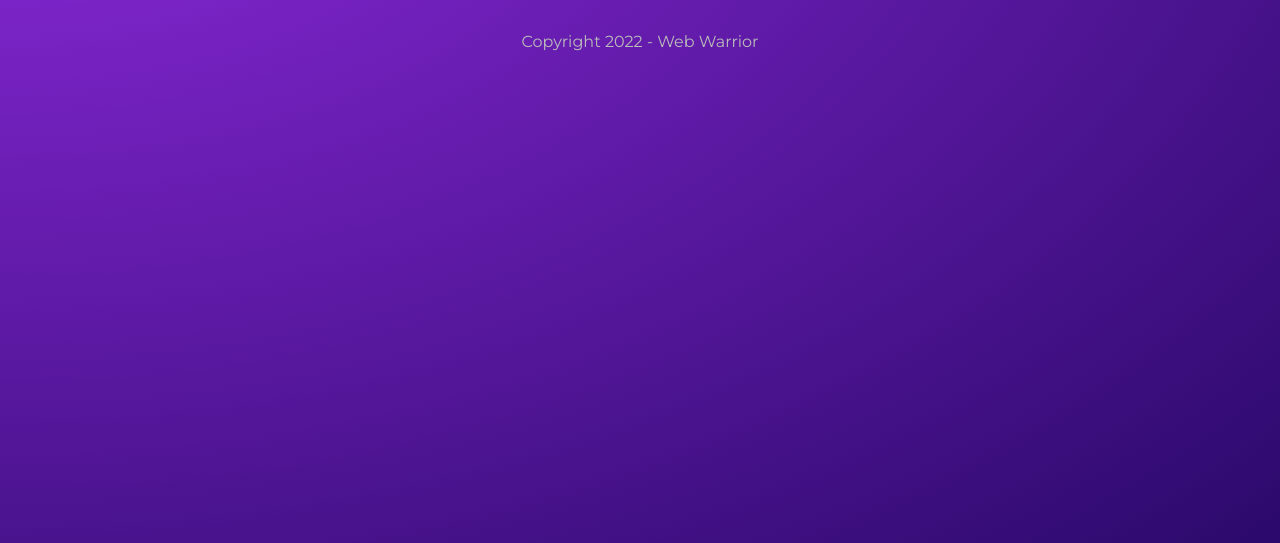
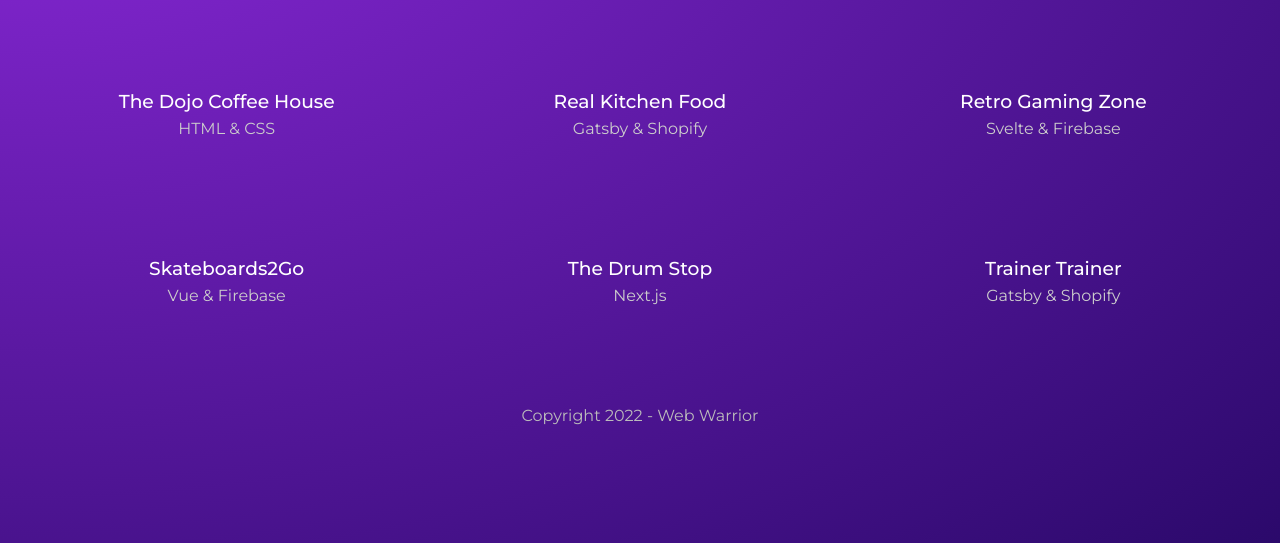
Before and after one commit to reanderagulto/Web-Warrior, a Gatsby site: page /projects in a window 1280 px wide. Shown: the part 257-800 px from the top of the page. Built offline with nearby package versions, Linux system fonts and the light colour scheme; Gatsby itself is replaced by a stand-in of ours.

Commit message:
Markdown files to HTML

```diff
--- a/package.json
+++ b/package.json
@@ -14,6 +14,8 @@
   },
   "dependencies": {
     "gatsby": "^5.0.0",
+    "gatsby-source-filesystem": "^5.0.0",
+    "gatsby-transformer-remark": "^6.0.0",
     "react": "^18.2.0",
     "react-dom": "^18.2.0"
   },
--- a/src/pages/projects/index.js
+++ b/src/pages/projects/index.js
@@ -1,14 +1,44 @@
+import { graphql, Link } from 'gatsby';
 import React from 'react'
 import Layout from '../../components/Layout'
-import { portfolio } from '../../styles/projects.module.css';
+import { portfolio, project } from '../../styles/projects.module.css';
 
-export default function Projects() {
+export default function Projects({ data }) {
+
+  console.log(data);
+  const projects = data.allMarkdownRemark.nodes
+
   return (
     <Layout>
       <div className={portfolio}>
           <h2>Portfolio</h2>
           <h3>Projects & website I've created</h3>
+          <div className={project}>
+            {projects.map(project => (
+              <Link to={"/projects/" + project.frontmatter.slug} key={project.id}>
+                <div>
+                  <h3>{project.frontmatter.title}</h3>
+                  <p>{project.frontmatter.stack}</p>
+                </div>
+              </Link>
+            ))}
+          </div>
       </div>
     </Layout>
   )
 }
+
+// Export Page Query
+export const query = graphql`
+query Projects {
+  allMarkdownRemark {
+    nodes {
+      frontmatter {
+        title
+        stack
+        slug
+      }
+      id
+    }
+  }
+}`;
--- /dev/null
+++ b/src/projects/dojo-coffee-house.md
@@ -0,0 +1,11 @@
+---
+title: The Dojo Coffee House
+stack: HTML & CSS
+slug: the-dojo-coffee-house
+---
+
+Lorem ninja ipsum dolor sit amet, consectetuer adipiscing elit, sed diam nonummy nibh euismod tincidunt ut laoreet dolore magna aliquam erat volutpat. Ut ninja wisi enim ad minim veniam, quis nostrud exerci tation ullamcorper suscipit ninja lobortis nisl ut aliquip ex ea commodo consequat. Duis ninja autem vel eum iriure dolor in hendrerit in vulputate ninja velit esse molestie consequat, vel illum dolore eu feugiat nulla ninja facilisis at vero eros et accumsan et iusto odio dignissim qui blandit praesent luptatum zzril delenit augue duis dolore te feugait nulla facilisi. Nam ninja ipsum liber tempor cum soluta nobis eleifend option congue nihil imperdiet doming id quod mazim placerat facer possim assum. Typi ninja non habent claritatem insitam; est usus legentis in iis qui facit eorum claritatem. Investigationes ninja demonstraverunt lectores legere me lius quod ii legunt saepius. Claritas ninja est etiam processus dynamicus, qui ninja sequitur mutationem consuetudium lectorum. Mirum ninja est notare quam littera gothica, quam nunc putamus parum claram, anteposuerit litterarum formas humanitatis per seacula quarta decima et quinta decima. Eodem ninja ipsum modo typi, qui nunc nobis videntur parum clari, fiant sollemnes in ninja futurum.
+
+### Lorem ninja ipsum dolor
+
+Lorem ninja ipsum dolor sit amet, consectetuer adipiscing elit, sed diam nonummy nibh euismod tincidunt ut laoreet dolore magna aliquam erat volutpat. Ut ninja wisi enim ad minim veniam, quis nostrud exerci tation ullamcorper suscipit ninja lobortis nisl ut aliquip ex ea commodo consequat. Duis ninja autem vel eum iriure dolor in hendrerit in vulputate ninja velit esse molestie consequat, vel illum dolore eu feugiat nulla ninja facilisis at vero eros et accumsan et iusto odio dignissim qui blandit praesent luptatum zzril delenit augue duis dolore te feugait nulla facilisi. Nam ninja ipsum liber tempor cum soluta nobis eleifend option congue nihil imperdiet doming id quod mazim placerat facer possim assum. Typi ninja non habent claritatem insitam; est usus legentis in iis qui facit eorum claritatem. Investigationes ninja demonstraverunt lectores legere me lius quod ii legunt saepius. Claritas ninja est etiam processus dynamicus, qui ninja sequitur mutationem consuetudium lectorum. Mirum ninja est notare quam littera gothica, quam nunc putamus parum claram, anteposuerit litterarum formas humanitatis per seacula quarta decima et quinta decima. Eodem ninja ipsum modo typi, qui nunc nobis videntur parum clari, fiant sollemnes in ninja futurum.
--- /dev/null
+++ b/src/projects/real-kitchen-food.md
@@ -0,0 +1,11 @@
+---
+title: Real Kitchen Food
+stack: Gatsby & Shopify
+slug: real-kitchen-food
+---
+
+Lorem ninja ipsum dolor sit amet, consectetuer adipiscing elit, sed diam nonummy nibh euismod tincidunt ut laoreet dolore magna aliquam erat volutpat. Ut ninja wisi enim ad minim veniam, quis nostrud exerci tation ullamcorper suscipit ninja lobortis nisl ut aliquip ex ea commodo consequat. Duis ninja autem vel eum iriure dolor in hendrerit in vulputate ninja velit esse molestie consequat, vel illum dolore eu feugiat nulla ninja facilisis at vero eros et accumsan et iusto odio dignissim qui blandit praesent luptatum zzril delenit augue duis dolore te feugait nulla facilisi. Nam ninja ipsum liber tempor cum soluta nobis eleifend option congue nihil imperdiet doming id quod mazim placerat facer possim assum. Typi ninja non habent claritatem insitam; est usus legentis in iis qui facit eorum claritatem. Investigationes ninja demonstraverunt lectores legere me lius quod ii legunt saepius. Claritas ninja est etiam processus dynamicus, qui ninja sequitur mutationem consuetudium lectorum. Mirum ninja est notare quam littera gothica, quam nunc putamus parum claram, anteposuerit litterarum formas humanitatis per seacula quarta decima et quinta decima. Eodem ninja ipsum modo typi, qui nunc nobis videntur parum clari, fiant sollemnes in ninja futurum.
+
+### Lorem ninja ipsum dolor
+
+Lorem ninja ipsum dolor sit amet, consectetuer adipiscing elit, sed diam nonummy nibh euismod tincidunt ut laoreet dolore magna aliquam erat volutpat. Ut ninja wisi enim ad minim veniam, quis nostrud exerci tation ullamcorper suscipit ninja lobortis nisl ut aliquip ex ea commodo consequat. Duis ninja autem vel eum iriure dolor in hendrerit in vulputate ninja velit esse molestie consequat, vel illum dolore eu feugiat nulla ninja facilisis at vero eros et accumsan et iusto odio dignissim qui blandit praesent luptatum zzril delenit augue duis dolore te feugait nulla facilisi. Nam ninja ipsum liber tempor cum soluta nobis eleifend option congue nihil imperdiet doming id quod mazim placerat facer possim assum. Typi ninja non habent claritatem insitam; est usus legentis in iis qui facit eorum claritatem. Investigationes ninja demonstraverunt lectores legere me lius quod ii legunt saepius. Claritas ninja est etiam processus dynamicus, qui ninja sequitur mutationem consuetudium lectorum. Mirum ninja est notare quam littera gothica, quam nunc putamus parum claram, anteposuerit litterarum formas humanitatis per seacula quarta decima et quinta decima. Eodem ninja ipsum modo typi, qui nunc nobis videntur parum clari, fiant sollemnes in ninja futurum.
--- /dev/null
+++ b/src/projects/retro-gaming-zone.md
@@ -0,0 +1,11 @@
+---
+title: Retro Gaming Zone
+stack: Svelte & Firebase
+slug: retro-gaming-zone
+---
+
+Lorem ninja ipsum dolor sit amet, consectetuer adipiscing elit, sed diam nonummy nibh euismod tincidunt ut laoreet dolore magna aliquam erat volutpat. Ut ninja wisi enim ad minim veniam, quis nostrud exerci tation ullamcorper suscipit ninja lobortis nisl ut aliquip ex ea commodo consequat. Duis ninja autem vel eum iriure dolor in hendrerit in vulputate ninja velit esse molestie consequat, vel illum dolore eu feugiat nulla ninja facilisis at vero eros et accumsan et iusto odio dignissim qui blandit praesent luptatum zzril delenit augue duis dolore te feugait nulla facilisi. Nam ninja ipsum liber tempor cum soluta nobis eleifend option congue nihil imperdiet doming id quod mazim placerat facer possim assum. Typi ninja non habent claritatem insitam; est usus legentis in iis qui facit eorum claritatem. Investigationes ninja demonstraverunt lectores legere me lius quod ii legunt saepius. Claritas ninja est etiam processus dynamicus, qui ninja sequitur mutationem consuetudium lectorum. Mirum ninja est notare quam littera gothica, quam nunc putamus parum claram, anteposuerit litterarum formas humanitatis per seacula quarta decima et quinta decima. Eodem ninja ipsum modo typi, qui nunc nobis videntur parum clari, fiant sollemnes in ninja futurum.
+
+### Lorem ninja ipsum dolor
+
+Lorem ninja ipsum dolor sit amet, consectetuer adipiscing elit, sed diam nonummy nibh euismod tincidunt ut laoreet dolore magna aliquam erat volutpat. Ut ninja wisi enim ad minim veniam, quis nostrud exerci tation ullamcorper suscipit ninja lobortis nisl ut aliquip ex ea commodo consequat. Duis ninja autem vel eum iriure dolor in hendrerit in vulputate ninja velit esse molestie consequat, vel illum dolore eu feugiat nulla ninja facilisis at vero eros et accumsan et iusto odio dignissim qui blandit praesent luptatum zzril delenit augue duis dolore te feugait nulla facilisi. Nam ninja ipsum liber tempor cum soluta nobis eleifend option congue nihil imperdiet doming id quod mazim placerat facer possim assum. Typi ninja non habent claritatem insitam; est usus legentis in iis qui facit eorum claritatem. Investigationes ninja demonstraverunt lectores legere me lius quod ii legunt saepius. Claritas ninja est etiam processus dynamicus, qui ninja sequitur mutationem consuetudium lectorum. Mirum ninja est notare quam littera gothica, quam nunc putamus parum claram, anteposuerit litterarum formas humanitatis per seacula quarta decima et quinta decima. Eodem ninja ipsum modo typi, qui nunc nobis videntur parum clari, fiant sollemnes in ninja futurum.
--- /dev/null
+++ b/src/projects/skateboards2go.md
@@ -0,0 +1,11 @@
+---
+title: Skateboards2Go
+stack: Vue & Firebase
+slug: skateboards-to-go
+---
+
+Lorem ninja ipsum dolor sit amet, consectetuer adipiscing elit, sed diam nonummy nibh euismod tincidunt ut laoreet dolore magna aliquam erat volutpat. Ut ninja wisi enim ad minim veniam, quis nostrud exerci tation ullamcorper suscipit ninja lobortis nisl ut aliquip ex ea commodo consequat. Duis ninja autem vel eum iriure dolor in hendrerit in vulputate ninja velit esse molestie consequat, vel illum dolore eu feugiat nulla ninja facilisis at vero eros et accumsan et iusto odio dignissim qui blandit praesent luptatum zzril delenit augue duis dolore te feugait nulla facilisi. Nam ninja ipsum liber tempor cum soluta nobis eleifend option congue nihil imperdiet doming id quod mazim placerat facer possim assum. Typi ninja non habent claritatem insitam; est usus legentis in iis qui facit eorum claritatem. Investigationes ninja demonstraverunt lectores legere me lius quod ii legunt saepius. Claritas ninja est etiam processus dynamicus, qui ninja sequitur mutationem consuetudium lectorum. Mirum ninja est notare quam littera gothica, quam nunc putamus parum claram, anteposuerit litterarum formas humanitatis per seacula quarta decima et quinta decima. Eodem ninja ipsum modo typi, qui nunc nobis videntur parum clari, fiant sollemnes in ninja futurum.
+
+### Lorem ninja ipsum dolor
+
+Lorem ninja ipsum dolor sit amet, consectetuer adipiscing elit, sed diam nonummy nibh euismod tincidunt ut laoreet dolore magna aliquam erat volutpat. Ut ninja wisi enim ad minim veniam, quis nostrud exerci tation ullamcorper suscipit ninja lobortis nisl ut aliquip ex ea commodo consequat. Duis ninja autem vel eum iriure dolor in hendrerit in vulputate ninja velit esse molestie consequat, vel illum dolore eu feugiat nulla ninja facilisis at vero eros et accumsan et iusto odio dignissim qui blandit praesent luptatum zzril delenit augue duis dolore te feugait nulla facilisi. Nam ninja ipsum liber tempor cum soluta nobis eleifend option congue nihil imperdiet doming id quod mazim placerat facer possim assum. Typi ninja non habent claritatem insitam; est usus legentis in iis qui facit eorum claritatem. Investigationes ninja demonstraverunt lectores legere me lius quod ii legunt saepius. Claritas ninja est etiam processus dynamicus, qui ninja sequitur mutationem consuetudium lectorum. Mirum ninja est notare quam littera gothica, quam nunc putamus parum claram, anteposuerit litterarum formas humanitatis per seacula quarta decima et quinta decima. Eodem ninja ipsum modo typi, qui nunc nobis videntur parum clari, fiant sollemnes in ninja futurum.
--- /dev/null
+++ b/src/projects/the-drum-stop.md
@@ -0,0 +1,11 @@
+---
+title: The Drum Stop
+stack: Next.js
+slug: the-drum-stop
+---
+
+Lorem ninja ipsum dolor sit amet, consectetuer adipiscing elit, sed diam nonummy nibh euismod tincidunt ut laoreet dolore magna aliquam erat volutpat. Ut ninja wisi enim ad minim veniam, quis nostrud exerci tation ullamcorper suscipit ninja lobortis nisl ut aliquip ex ea commodo consequat. Duis ninja autem vel eum iriure dolor in hendrerit in vulputate ninja velit esse molestie consequat, vel illum dolore eu feugiat nulla ninja facilisis at vero eros et accumsan et iusto odio dignissim qui blandit praesent luptatum zzril delenit augue duis dolore te feugait nulla facilisi. Nam ninja ipsum liber tempor cum soluta nobis eleifend option congue nihil imperdiet doming id quod mazim placerat facer possim assum. Typi ninja non habent claritatem insitam; est usus legentis in iis qui facit eorum claritatem. Investigationes ninja demonstraverunt lectores legere me lius quod ii legunt saepius. Claritas ninja est etiam processus dynamicus, qui ninja sequitur mutationem consuetudium lectorum. Mirum ninja est notare quam littera gothica, quam nunc putamus parum claram, anteposuerit litterarum formas humanitatis per seacula quarta decima et quinta decima. Eodem ninja ipsum modo typi, qui nunc nobis videntur parum clari, fiant sollemnes in ninja futurum.
+
+### Lorem ninja ipsum dolor
+
+Lorem ninja ipsum dolor sit amet, consectetuer adipiscing elit, sed diam nonummy nibh euismod tincidunt ut laoreet dolore magna aliquam erat volutpat. Ut ninja wisi enim ad minim veniam, quis nostrud exerci tation ullamcorper suscipit ninja lobortis nisl ut aliquip ex ea commodo consequat. Duis ninja autem vel eum iriure dolor in hendrerit in vulputate ninja velit esse molestie consequat, vel illum dolore eu feugiat nulla ninja facilisis at vero eros et accumsan et iusto odio dignissim qui blandit praesent luptatum zzril delenit augue duis dolore te feugait nulla facilisi. Nam ninja ipsum liber tempor cum soluta nobis eleifend option congue nihil imperdiet doming id quod mazim placerat facer possim assum. Typi ninja non habent claritatem insitam; est usus legentis in iis qui facit eorum claritatem. Investigationes ninja demonstraverunt lectores legere me lius quod ii legunt saepius. Claritas ninja est etiam processus dynamicus, qui ninja sequitur mutationem consuetudium lectorum. Mirum ninja est notare quam littera gothica, quam nunc putamus parum claram, anteposuerit litterarum formas humanitatis per seacula quarta decima et quinta decima. Eodem ninja ipsum modo typi, qui nunc nobis videntur parum clari, fiant sollemnes in ninja futurum.
--- /dev/null
+++ b/src/projects/trainer-trainer.md
@@ -0,0 +1,11 @@
+---
+title: Trainer Trainer
+stack: Gatsby & Shopify
+slug: trainer-trainer
+---
+
+Lorem ninja ipsum dolor sit amet, consectetuer adipiscing elit, sed diam nonummy nibh euismod tincidunt ut laoreet dolore magna aliquam erat volutpat. Ut ninja wisi enim ad minim veniam, quis nostrud exerci tation ullamcorper suscipit ninja lobortis nisl ut aliquip ex ea commodo consequat. Duis ninja autem vel eum iriure dolor in hendrerit in vulputate ninja velit esse molestie consequat, vel illum dolore eu feugiat nulla ninja facilisis at vero eros et accumsan et iusto odio dignissim qui blandit praesent luptatum zzril delenit augue duis dolore te feugait nulla facilisi. Nam ninja ipsum liber tempor cum soluta nobis eleifend option congue nihil imperdiet doming id quod mazim placerat facer possim assum. Typi ninja non habent claritatem insitam; est usus legentis in iis qui facit eorum claritatem. Investigationes ninja demonstraverunt lectores legere me lius quod ii legunt saepius. Claritas ninja est etiam processus dynamicus, qui ninja sequitur mutationem consuetudium lectorum. Mirum ninja est notare quam littera gothica, quam nunc putamus parum claram, anteposuerit litterarum formas humanitatis per seacula quarta decima et quinta decima. Eodem ninja ipsum modo typi, qui nunc nobis videntur parum clari, fiant sollemnes in ninja futurum.
+
+### Lorem ninja ipsum dolor
+
+Lorem ninja ipsum dolor sit amet, consectetuer adipiscing elit, sed diam nonummy nibh euismod tincidunt ut laoreet dolore magna aliquam erat volutpat. Ut ninja wisi enim ad minim veniam, quis nostrud exerci tation ullamcorper suscipit ninja lobortis nisl ut aliquip ex ea commodo consequat. Duis ninja autem vel eum iriure dolor in hendrerit in vulputate ninja velit esse molestie consequat, vel illum dolore eu feugiat nulla ninja facilisis at vero eros et accumsan et iusto odio dignissim qui blandit praesent luptatum zzril delenit augue duis dolore te feugait nulla facilisi. Nam ninja ipsum liber tempor cum soluta nobis eleifend option congue nihil imperdiet doming id quod mazim placerat facer possim assum. Typi ninja non habent claritatem insitam; est usus legentis in iis qui facit eorum claritatem. Investigationes ninja demonstraverunt lectores legere me lius quod ii legunt saepius. Claritas ninja est etiam processus dynamicus, qui ninja sequitur mutationem consuetudium lectorum. Mirum ninja est notare quam littera gothica, quam nunc putamus parum claram, anteposuerit litterarum formas humanitatis per seacula quarta decima et quinta decima. Eodem ninja ipsum modo typi, qui nunc nobis videntur parum clari, fiant sollemnes in ninja futurum.
--- a/src/styles/projects.module.css
+++ b/src/styles/projects.module.css
@@ -9,3 +9,18 @@
     font-size: 2em;
     font-weight: 400;
 }
+.project{
+    display: grid;
+    grid-template-columns: 1fr 1fr 1fr;
+    grid-gap: 80px;
+    margin: 80px 20px;
+}
+.project h3{
+    text-align: center;
+    margin: 20px auto 0px;
+    font-weight: 500;
+}
+.project p{
+    color: #ccc;
+    margin-top: 4px;
+}
```
Also changed, not shown: gatsby-config.js (+10 -1 lines), 1 other file.
